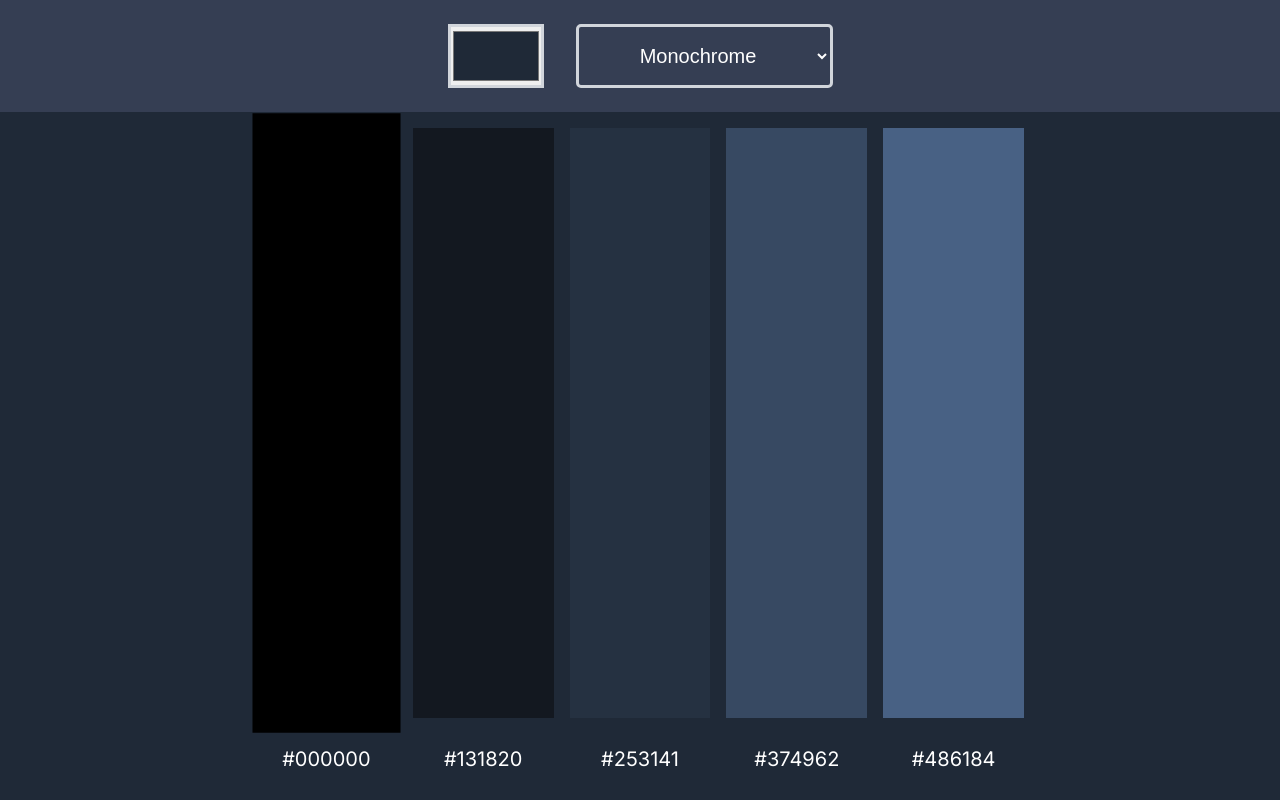
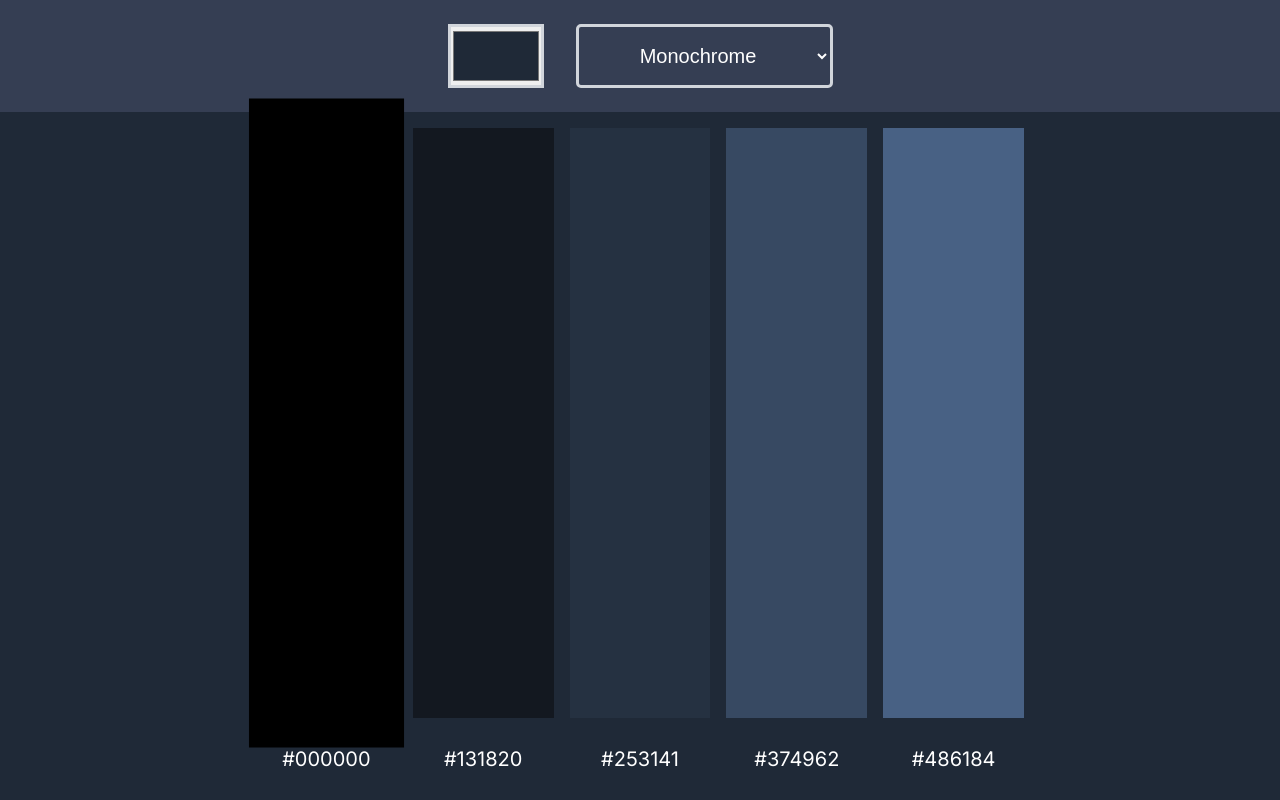
Before and after one commit to 325234234/Colorful, a plain HTML site: page index.html in a window 1280 px wide. In both pictures the pointer is over the element 326 px from the left and 423 px from the top of the page. Drawn offline with Linux system fonts and the light colour scheme.

Commit message:
added animation

```diff
--- a/index.css
+++ b/index.css
@@ -107,6 +107,7 @@ main {
 #color4,
 #color5 {
     grid-row: 1;
+    transition: all 0.5s ease-in-out;
 }
 
 #color1:hover,
@@ -114,7 +115,7 @@ main {
 #color3:hover,
 #color4:hover,
 #color5:hover {
-    transform:scale(1.05);
+    transform:scale(1.1);
     filter:brightness(1.2);
 }
 
```
